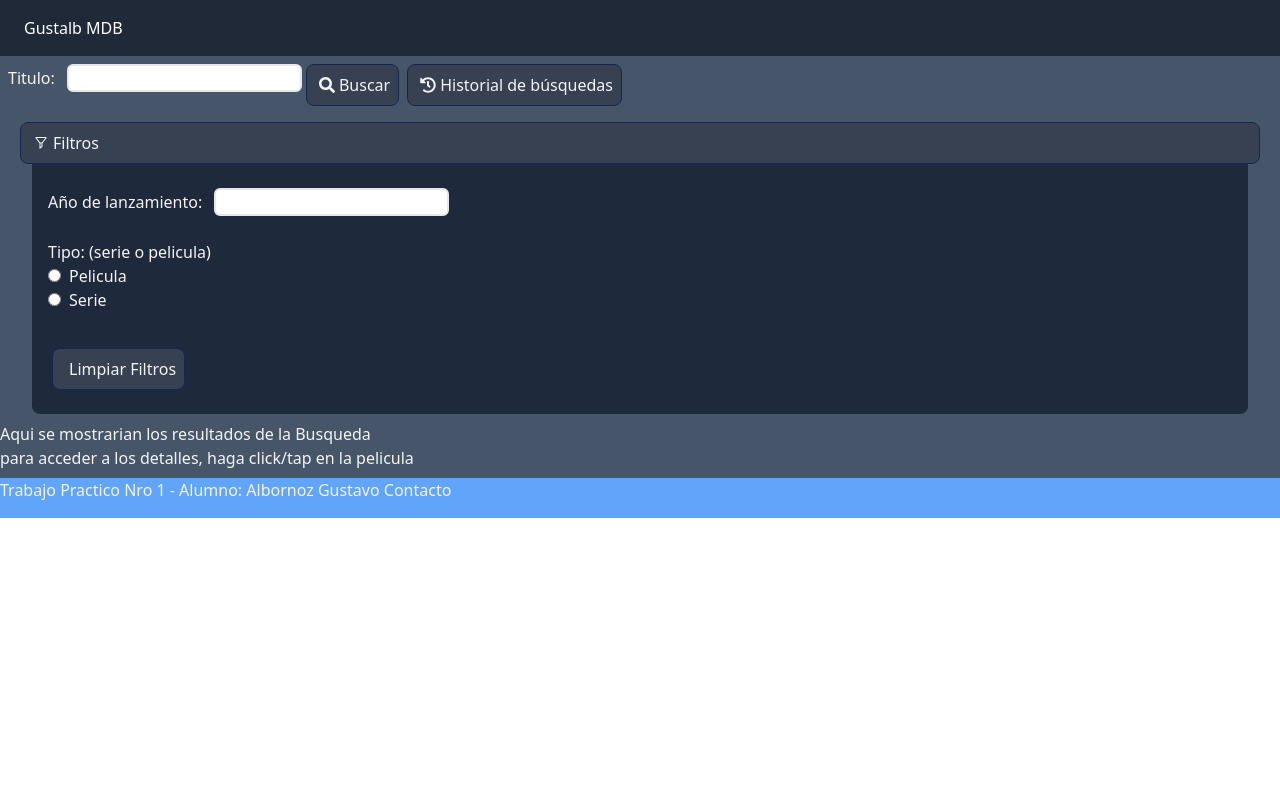
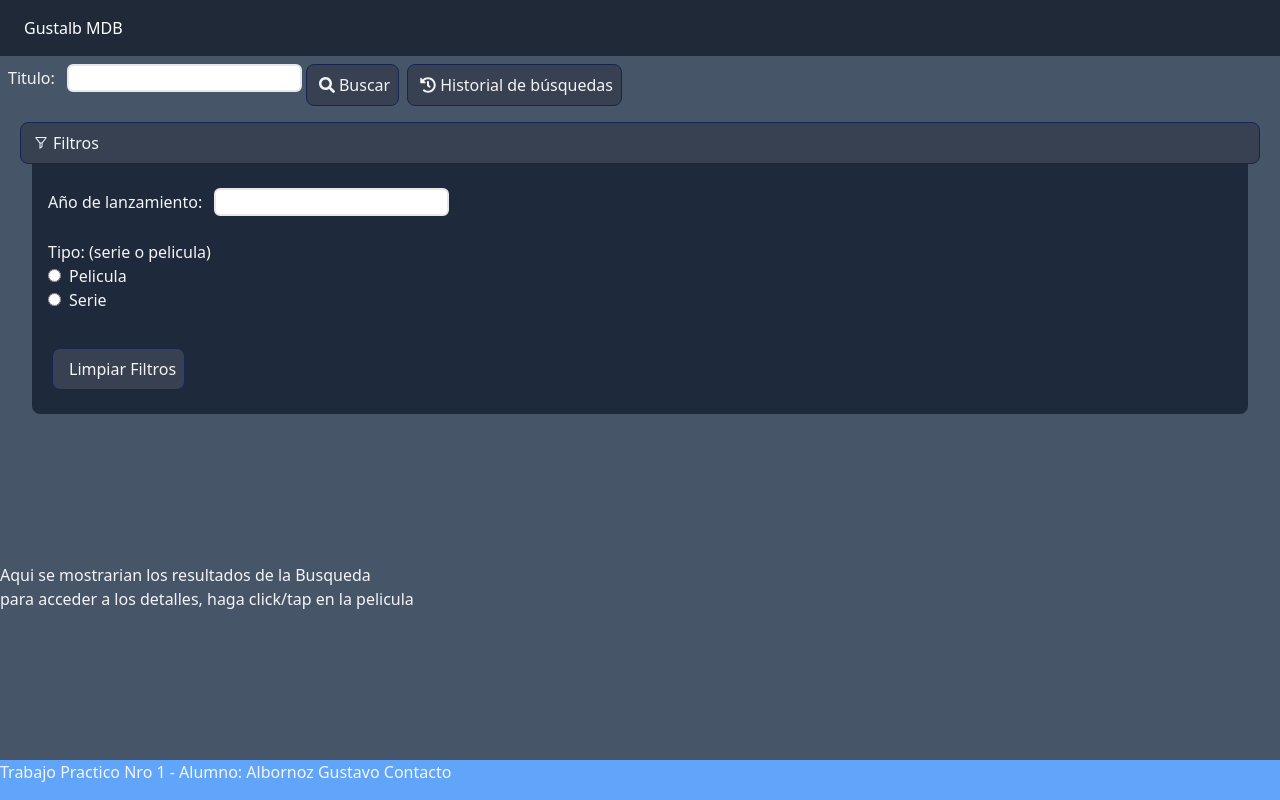
Before and after one commit to albornozgusti/movie-database-react, a React (Vite) app: page / in a window 1280 px wide. Built offline with nearby package versions, Linux system fonts and the light colour scheme.

Commit message:
feat: apply new flexbox prop to style main page

```diff
--- a/src/pages/home/index.jsx
+++ b/src/pages/home/index.jsx
@@ -14,7 +14,7 @@
     const [results, setResults] = useState([]);
 
     return (
-        <div className="flex flex-col bg-slate-600 text-zinc-100">
+        <div className="flex flex-col h-screen justify-between bg-slate-600 text-zinc-100">
             <Header />
             <SearchContainer searchParams={searchParams} setSearchParams={setSearchParams} setResults={setResults}/>
             <Results results={results}/>
```
